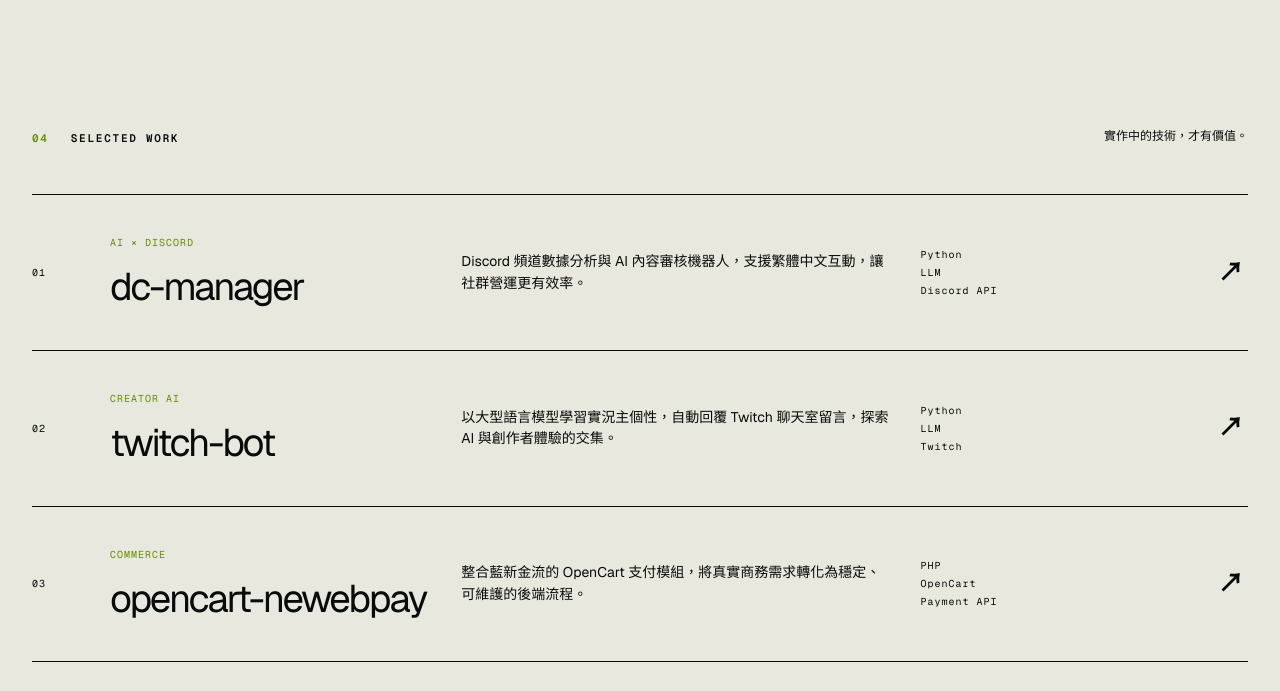
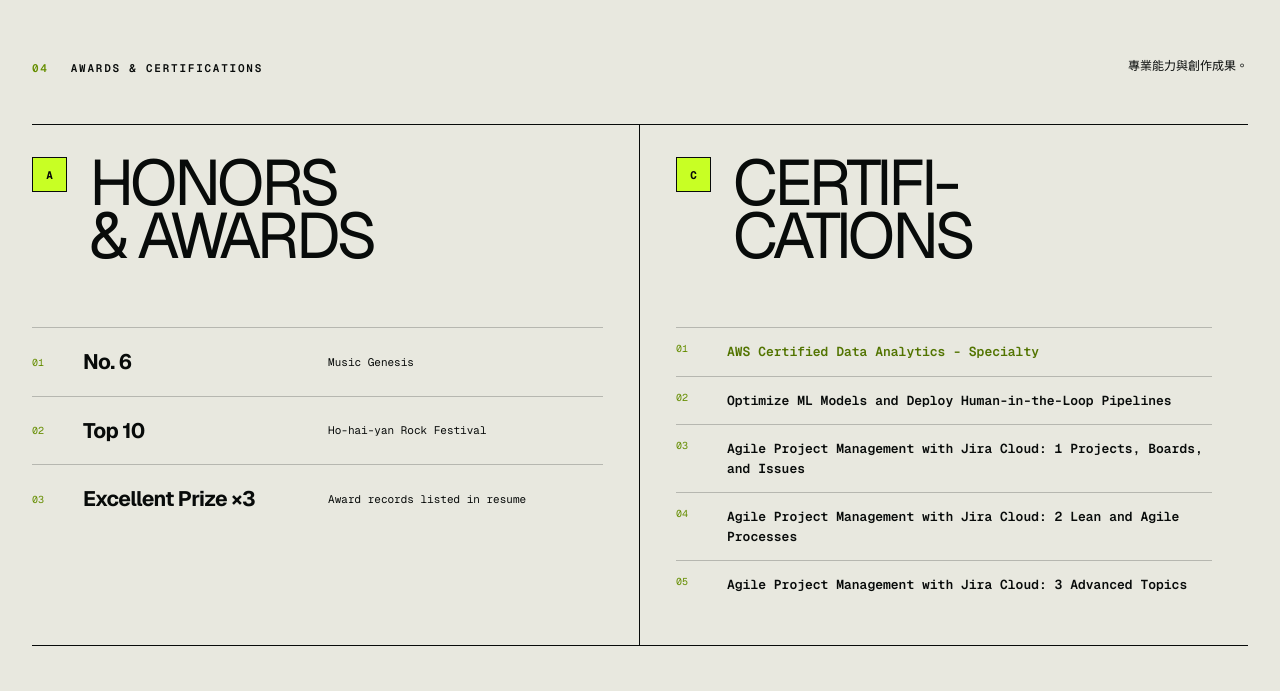
Before and after one commit to Hikari-Tsai/code-portfolio, a Next.js app: page / in a window 1280 px wide. Shown: the part 1869-2560 px from the top of the page. Built offline with nearby package versions, Linux system fonts and the light colour scheme.

Commit message:
Add awards and certifications from resume

```diff
--- a/app/globals.css
+++ b/app/globals.css
@@ -18,12 +18,13 @@ a { color:inherit; text-decoration:none; }
 .system-line{border-top:1px solid var(--line);margin-top:50px;padding-top:17px;display:flex;justify-content:space-between;font:10px var(--font-geist-mono);letter-spacing:.18em}
 .manifesto{padding:140px 0;display:grid;grid-template-columns:1fr 3fr;border-top:1px solid var(--line)}.manifesto-copy p{font:12px var(--font-geist-mono);color:#5f625d}.manifesto h2{font-size:clamp(37px,5vw,76px);line-height:1.08;letter-spacing:-.055em;margin:20px 0 0}.manifesto h2 span{background:var(--acid);padding:0 .12em}
 .experience{padding:40px 0 120px}.experience-grid{display:grid;grid-template-columns:repeat(3,1fr);border-top:1px solid var(--ink)}.experience-grid article{min-height:330px;padding:28px;border-right:1px solid var(--ink);border-bottom:1px solid var(--ink);display:flex;flex-direction:column}.experience-grid article:first-child{border-left:1px solid var(--ink)}.experience-meta{display:flex;justify-content:space-between;font:10px var(--font-geist-mono);letter-spacing:.12em}.experience-meta span{color:#658d00}.experience-grid h3{font-size:clamp(25px,2.5vw,38px);letter-spacing:-.045em;margin:72px 0 20px}.experience-grid p{font-size:14px;line-height:1.7;margin:0;color:#42443f}.experience-grid ul{display:flex;gap:7px;flex-wrap:wrap;list-style:none;padding:0;margin:auto 0 0}.experience-grid li{border:1px solid var(--ink);padding:7px 9px;font:9px var(--font-geist-mono);letter-spacing:.06em}.experience-grid article:hover{background:var(--acid)}
+.credentials{padding:40px 0 130px}.credentials-layout{display:grid;grid-template-columns:1fr 1fr;border-top:1px solid var(--ink);border-bottom:1px solid var(--ink)}.credential-column{padding:32px 36px 36px}.credential-column:first-child{border-right:1px solid var(--ink);padding-left:0}.credential-title{display:flex;gap:22px;align-items:flex-start}.credential-title>span{width:35px;height:35px;border:1px solid var(--ink);display:grid;place-items:center;background:var(--acid);font:700 11px var(--font-geist-mono)}.credential-title h2{font-size:clamp(42px,5vw,74px);line-height:.82;letter-spacing:-.06em;margin:0}.award-list{margin-top:65px}.award-list article{display:grid;grid-template-columns:35px 1fr 1.2fr;gap:16px;align-items:center;padding:18px 0;border-top:1px solid var(--line)}.award-list small,.cert-column li>span{font:10px var(--font-geist-mono);color:#658d00}.award-list strong{font-size:21px;letter-spacing:-.03em}.award-list p{font:11px/1.5 var(--font-geist-mono);margin:0}.cert-column ol{list-style:none;padding:0;margin:65px 0 0}.cert-column li{display:grid;grid-template-columns:35px 1fr;gap:16px;padding:14px 0;border-top:1px solid var(--line)}.cert-column li p{font:600 13px/1.5 var(--font-geist-mono);margin:0}.cert-column li:first-child p{color:#527400}
 .work{padding:110px 0 140px}.section-head{display:flex;justify-content:space-between;align-items:end;margin-bottom:50px}.section-head>p{font:12px var(--font-geist-mono)}
 .project-list{border-top:1px solid var(--ink)}.project{position:relative;display:grid;grid-template-columns:50px 1.2fr 1.6fr 1fr 30px;gap:28px;align-items:center;padding:34px 0;border-bottom:1px solid var(--ink);transition:.25s}.project:hover{background:var(--acid);padding-inline:20px}.project-index,.project small,.project li{font:10px var(--font-geist-mono);letter-spacing:.1em}.project small{color:#658d00}.project h3{font-size:clamp(24px,3vw,43px);letter-spacing:-.055em;margin:5px 0 0}.project>p{font-size:14px;line-height:1.55;margin:0}.project ul{list-style:none;padding:0;margin:0}.project li{margin:5px 0}.arrow{font-size:25px}.all-projects{margin-top:28px;display:inline-flex;gap:30px;border-bottom:1px solid;font:700 11px var(--font-geist-mono);padding-bottom:8px}
 .skills{background:var(--ink);color:white;width:100%;max-width:none;padding:110px max(32px,calc((100vw - 1420px)/2)) 120px}.section-label.light span{color:var(--acid)}.skills-intro{display:grid;grid-template-columns:1.5fr 1fr;align-items:end;margin:65px 0}.skills-intro h2{font-size:clamp(65px,9vw,135px);line-height:.78;letter-spacing:-.07em;margin:0}.skills-intro h2 i{color:var(--acid);font-style:normal}.skills-intro p{font-size:18px;line-height:1.7;color:#a8aaa4;max-width:480px}
 .skill-grid{display:grid;grid-template-columns:repeat(3,1fr);border-top:1px solid #494b47}.skill-grid article{min-height:220px;padding:26px 24px;border-right:1px solid #494b47;border-bottom:1px solid #494b47}.skill-grid article:nth-child(3n+1){padding-left:0}.skill-grid article span{font:10px var(--font-geist-mono);color:var(--acid)}.skill-grid h3{font-size:15px;margin:70px 0 16px}.skill-grid p{font:12px/1.65 var(--font-geist-mono);color:#90938d}
 .contact{padding:140px 0}.contact h2{font-size:clamp(70px,11vw,160px);letter-spacing:-.075em;line-height:.77;margin:75px 0 40px}.contact h2 span{color:transparent;-webkit-text-stroke:2px var(--ink)}.contact>p{font-size:18px}.contact-links{display:flex;gap:12px;margin-top:35px}
 footer{min-height:100px;border-top:1px solid var(--line);display:flex;align-items:center;justify-content:space-between;font:10px var(--font-geist-mono);letter-spacing:.1em}
-@media(max-width:850px){.shell{width:calc(100% - 36px)}.nav nav{display:none}.hero{min-height:auto;padding-top:45px}.hero h1{font-size:17vw;line-height:.82;margin-block:45px}.hero-bottom,.manifesto,.skills-intro{grid-template-columns:1fr}.hero-actions{justify-content:flex-start;margin-top:24px;flex-wrap:wrap}.system-line span:nth-child(2){display:none}.manifesto{padding:90px 0;gap:55px}.experience-grid{grid-template-columns:1fr}.experience-grid article{border-left:1px solid var(--ink)}.project{grid-template-columns:36px 1fr 25px;gap:15px}.project>p,.project ul{grid-column:2/4}.skills{padding-inline:18px}.skill-grid{grid-template-columns:1fr 1fr}.skill-grid article{border-bottom:1px solid #494b47}.skill-grid article:nth-child(3n+1){padding-left:24px}.skill-grid article:nth-child(odd){padding-left:0}.contact h2{font-size:20vw}footer{padding:30px 0;gap:20px;align-items:flex-start;flex-direction:column}}
+@media(max-width:850px){.shell{width:calc(100% - 36px)}.nav nav{display:none}.hero{min-height:auto;padding-top:45px}.hero h1{font-size:17vw;line-height:.82;margin-block:45px}.hero-bottom,.manifesto,.skills-intro{grid-template-columns:1fr}.hero-actions{justify-content:flex-start;margin-top:24px;flex-wrap:wrap}.system-line span:nth-child(2){display:none}.manifesto{padding:90px 0;gap:55px}.experience-grid{grid-template-columns:1fr}.experience-grid article{border-left:1px solid var(--ink)}.credentials-layout{grid-template-columns:1fr}.credential-column,.credential-column:first-child{padding:30px 0}.credential-column:first-child{border-right:0;border-bottom:1px solid var(--ink)}.project{grid-template-columns:36px 1fr 25px;gap:15px}.project>p,.project ul{grid-column:2/4}.skills{padding-inline:18px}.skill-grid{grid-template-columns:1fr 1fr}.skill-grid article{border-bottom:1px solid #494b47}.skill-grid article:nth-child(3n+1){padding-left:24px}.skill-grid article:nth-child(odd){padding-left:0}.contact h2{font-size:20vw}footer{padding:30px 0;gap:20px;align-items:flex-start;flex-direction:column}}
 @media(max-width:520px){.nav{height:70px}.status{font-size:9px}.hero h1{font-size:18vw}.hero-bottom>p{font-size:16px}.button{width:100%}.hero-actions,.contact-links{width:100%;flex-direction:column}.project h3{font-size:26px}.skill-grid{grid-template-columns:1fr}.skill-grid article{min-height:175px;padding-left:0}.skills-intro h2{font-size:19vw}.contact{padding:100px 0}footer p{margin:0}}
 @media(prefers-reduced-motion:reduce){html{scroll-behavior:auto}.button,.project{transition:none}}
--- a/app/layout.tsx
+++ b/app/layout.tsx
@@ -7,7 +7,7 @@ const geistSans = Geist({ variable: "--font-geist-sans", subsets: ["latin"] });
 const geistMono = Geist_Mono({ variable: "--font-geist-mono", subsets: ["latin"] });
 
 const title = "Hikari Tsai — AI Engineer & Creative Technologist";
-const description = "Hikari Tsai 的個人作品集：Physics AI（PINN / PhysicsNeMo）、RAG、AIoT 智慧音箱、生成式 AI 與創作者工具。開放求職與專案合作。";
+const description = "Hikari Tsai 的個人作品集：Physics AI、RAG、AIoT、生成式 AI、AWS Data Analytics 認證與音樂創作獲獎經歷。開放求職與專案合作。";
 
 export async function generateMetadata(): Promise<Metadata> {
   const requestHeaders = await headers();
--- a/app/page.tsx
+++ b/app/page.tsx
@@ -67,6 +67,20 @@ const experience = [
   },
 ];
 
+const certifications = [
+  "AWS Certified Data Analytics - Specialty",
+  "Optimize ML Models and Deploy Human-in-the-Loop Pipelines",
+  "Agile Project Management with Jira Cloud: 1 Projects, Boards, and Issues",
+  "Agile Project Management with Jira Cloud: 2 Lean and Agile Processes",
+  "Agile Project Management with Jira Cloud: 3 Advanced Topics",
+];
+
+const awards = [
+  ["No. 6", "Music Genesis"],
+  ["Top 10", "Ho-hai-yan Rock Festival"],
+  ["Excellent Prize ×3", "Award records listed in resume"],
+];
+
 export default function Home() {
   return (
     <main>
@@ -78,6 +92,7 @@ export default function Home() {
         <nav aria-label="主要導覽">
           <a href="#work">作品</a>
           <a href="#skills">技能</a>
+          <a href="#credentials">成就</a>
           <a href="#contact">合作</a>
         </nav>
         <div className="status"><i /> AVAILABLE</div>
@@ -128,9 +143,34 @@ export default function Home() {
         </div>
       </section>
 
+      <section className="credentials shell" id="credentials">
+        <div className="section-head">
+          <div className="section-label"><span>04</span> AWARDS & CERTIFICATIONS</div>
+          <p>專業能力與創作成果。</p>
+        </div>
+        <div className="credentials-layout">
+          <div className="credential-column awards-column">
+            <div className="credential-title"><span>A</span><h2>HONORS<br />& AWARDS</h2></div>
+            <div className="award-list">
+              {awards.map(([rank, event], index) => (
+                <article key={`${rank}-${event}`}><small>0{index + 1}</small><strong>{rank}</strong><p>{event}</p></article>
+              ))}
+            </div>
+          </div>
+          <div className="credential-column cert-column">
+            <div className="credential-title"><span>C</span><h2>CERTIFI-<br />CATIONS</h2></div>
+            <ol>
+              {certifications.map((certification, index) => (
+                <li key={certification}><span>0{index + 1}</span><p>{certification}</p></li>
+              ))}
+            </ol>
+          </div>
+        </div>
+      </section>
+
       <section className="work shell" id="work">
         <div className="section-head">
-          <div className="section-label"><span>04</span> SELECTED WORK</div>
+          <div className="section-label"><span>05</span> SELECTED WORK</div>
           <p>實作中的技術，才有價值。</p>
         </div>
         <div className="project-list">
@@ -151,7 +191,7 @@ export default function Home() {
       </section>
 
       <section className="skills shell" id="skills">
-        <div className="section-label light"><span>05</span> CAPABILITIES</div>
+        <div className="section-label light"><span>06</span> CAPABILITIES</div>
         <div className="skills-intro">
           <h2>FROM IDEA<br />TO <i>WORKING</i><br />SYSTEM.</h2>
           <p>跨越 AI、軟體與創作者生態，把模糊需求整理成能上線、能維護、能成長的產品。</p>
@@ -164,7 +204,7 @@ export default function Home() {
       </section>
 
       <section className="contact shell" id="contact">
-        <div className="section-label"><span>06</span> START A CONVERSATION</div>
+        <div className="section-label"><span>07</span> START A CONVERSATION</div>
         <h2>有一個值得實現的<br /><span>IDEA?</span></h2>
         <p>目前開放軟體開發、AI 整合、創作者工具與技術顧問合作。</p>
         <div className="contact-links">
```
